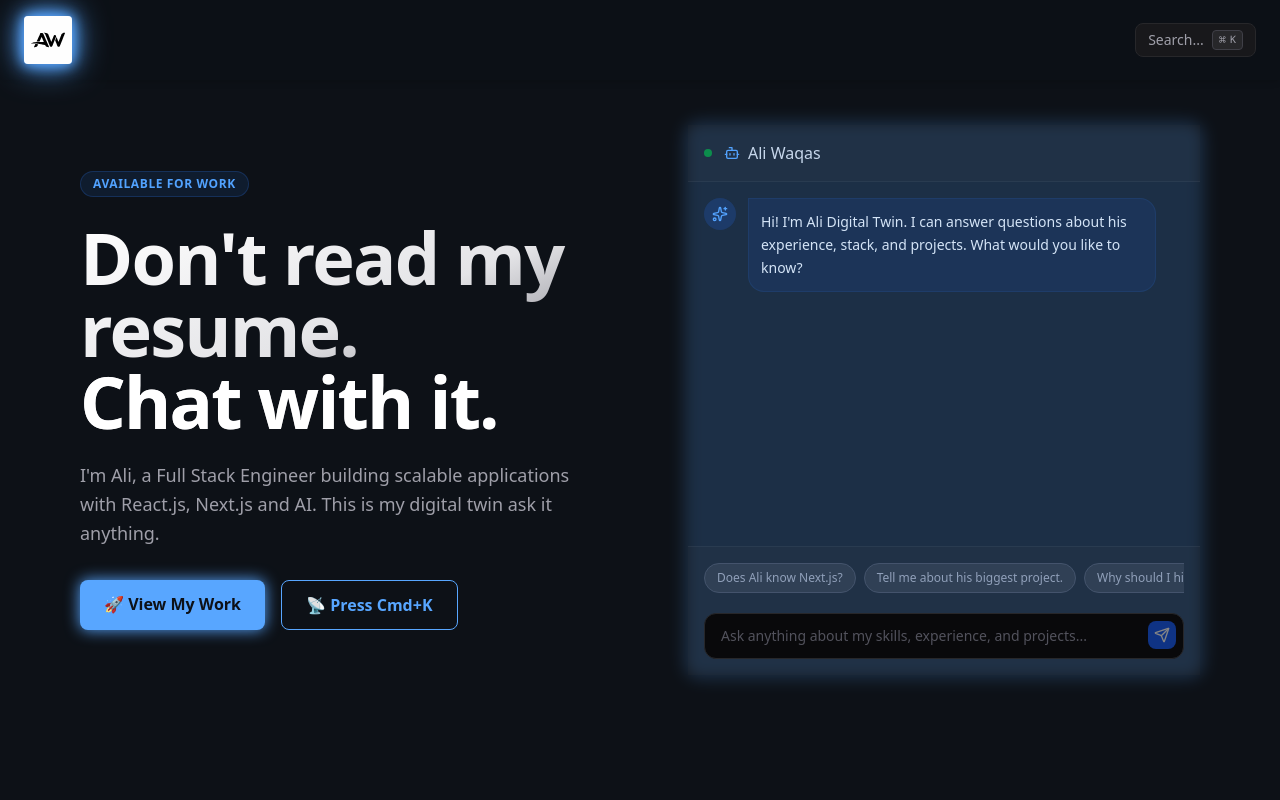
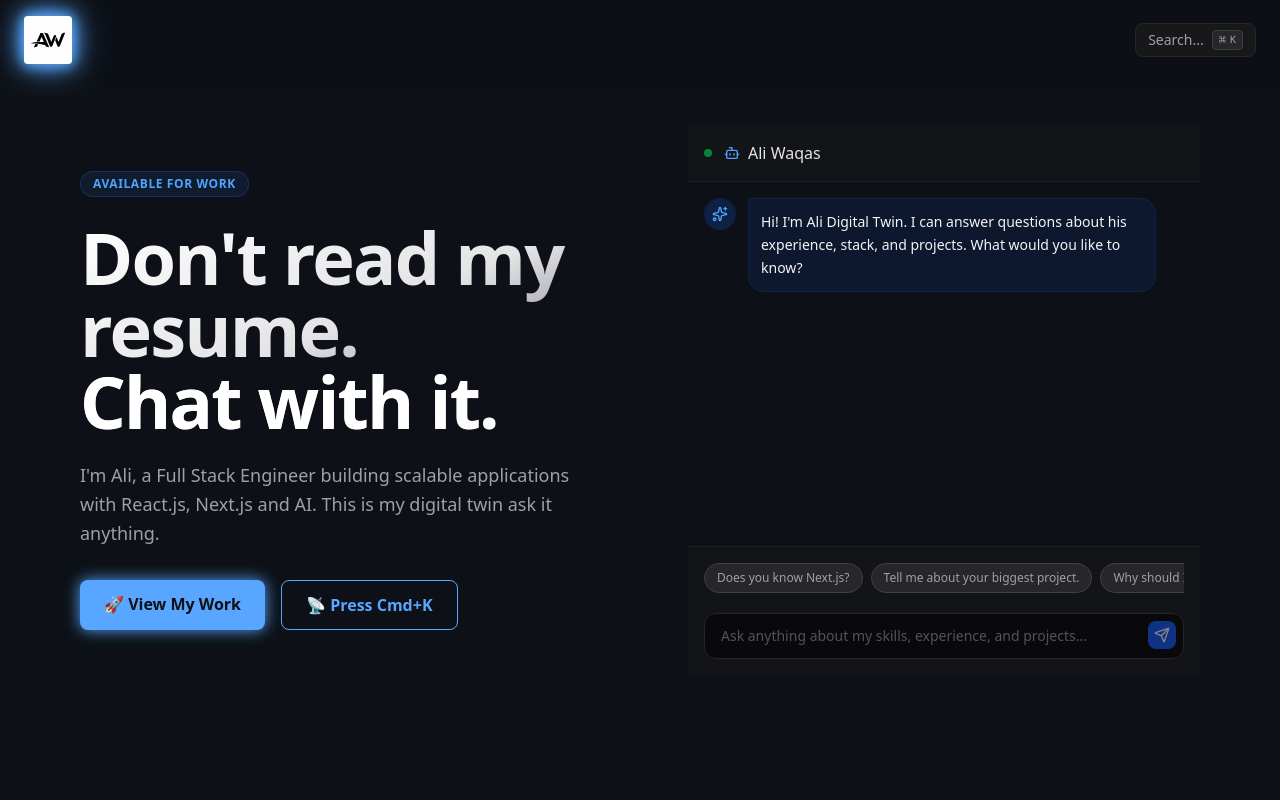
Before and after one commit to aliWaqas699969/2025-Portfolio, a React (Vite) app: page / in a window 1280 px wide. Shown: the top 800 px of the page. Built offline with nearby package versions, Linux system fonts and the light colour scheme.

Commit message:
Little Changes

```diff
--- a/src/components/ChatInterface.jsx
+++ b/src/components/ChatInterface.jsx
@@ -63,9 +63,9 @@ export const ChatInterface = () => {
   };
 
   const suggestions = [
-    "Does Ali know Next.js?",
-    "Tell me about his biggest project.",
-    "Why should I hire him?",
+    "Does you know Next.js?",
+    "Tell me about your biggest project.",
+    "Why should I hire you?",
   ];
 
   return (
--- a/src/components/Hero.jsx
+++ b/src/components/Hero.jsx
@@ -58,7 +58,7 @@ export default function Hero() {
         transition={{ delay: 0.2, duration: 0.5 }}
         className="relative"
       >
-        <div className="absolute -inset-1 rounded-2xl blur opacity-20 bg-gradient-to-r from-[#58A6FF] to-[#58A6FF]" />
+        <div className="absolute rounded-2xl blur opacity-20 bg-gradient-to-r from-[#58A6FF] to-[#58A6FF]" />
         <ChatInterface />
       </motion.div>
       <CommandPalette
```
